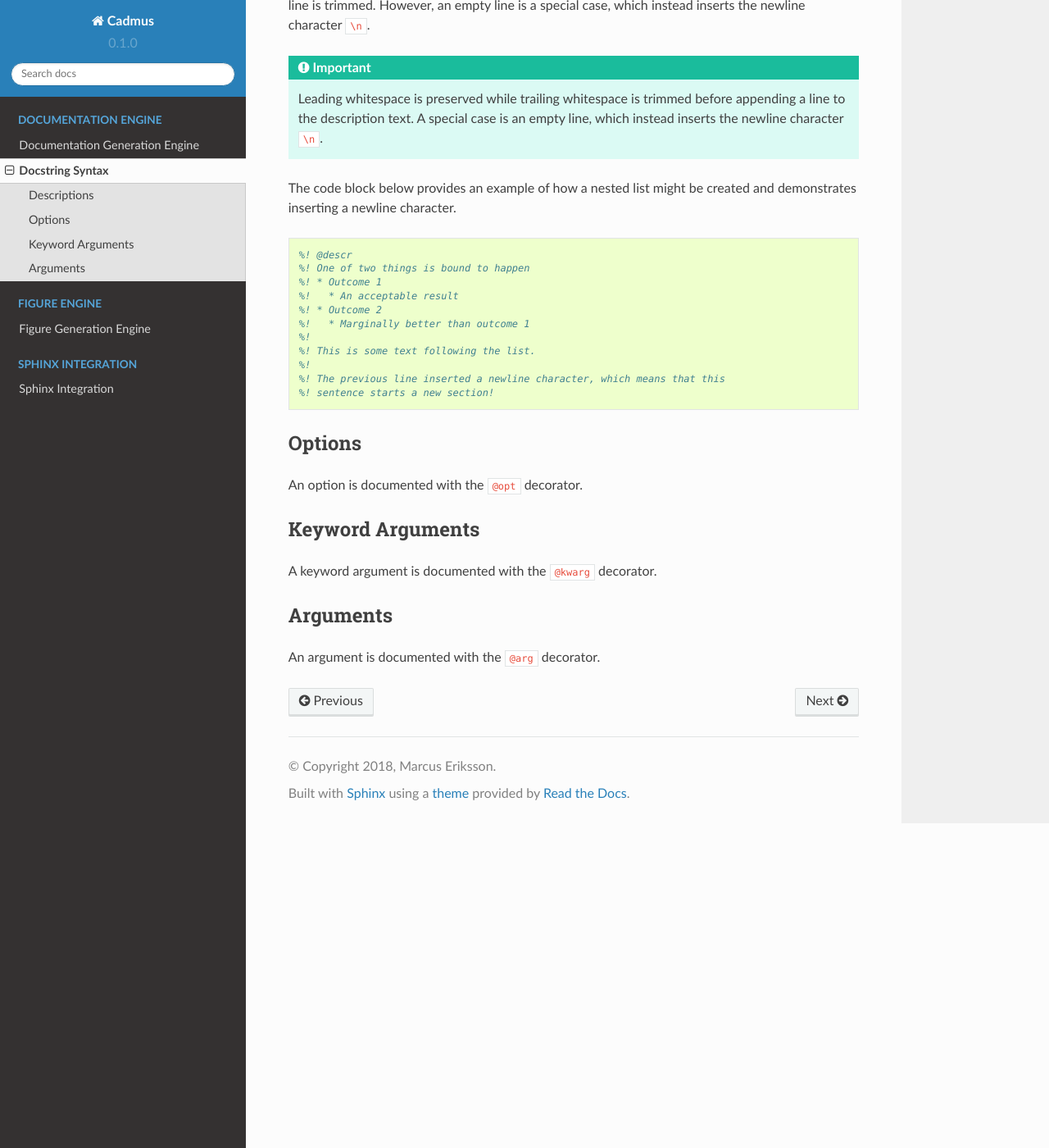
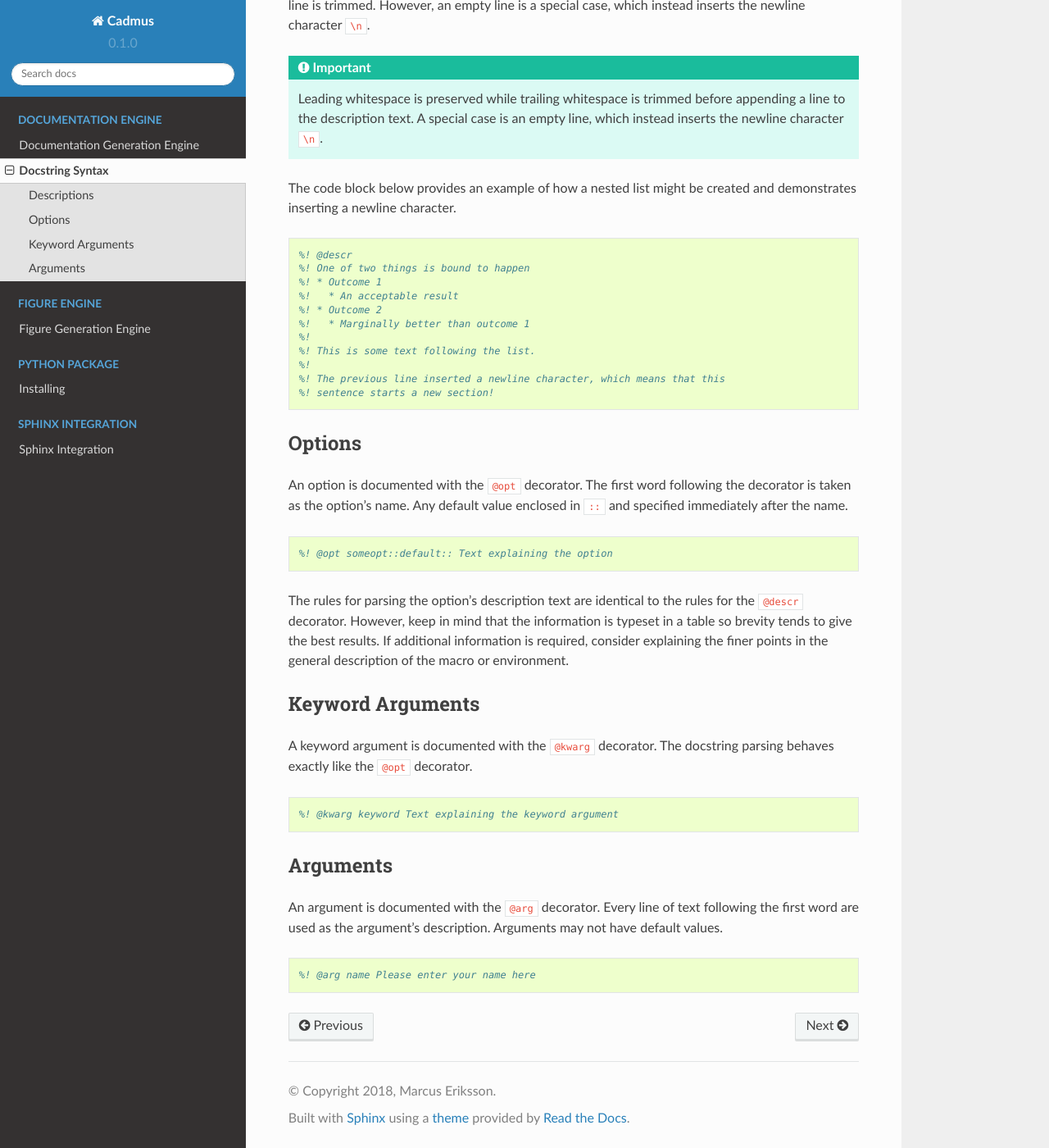
Before and after one commit to sthenic/cadmus, a Sphinx documentation site: the page built from doc/_source/docgen/docstring_syntax.rst, in a window 1280 px wide and 1400 px high, scrolled down 1062 px. Shown: the whole window at 82% size. Built offline with Sphinx 7.4.7 and the Read the Docs theme 2.0.0, drawn with Linux system fonts in a browser that asks for light colours; some of the changed text lies outside the part shown.

Commit message:
Redrafted docstring syntax documentation.
Starting draft of Python package installation and docgen.

```diff
--- a/doc/_source/docgen/docstring_syntax.rst
+++ b/doc/_source/docgen/docstring_syntax.rst
@@ -92,18 +92,41 @@ and demonstrates inserting a newline character.
 Options
 =======
 
-An option is documented with the ``@opt`` decorator.
+An option is documented with the ``@opt`` decorator. The first word following
+the decorator is taken as the option's name. Any default value enclosed in
+``::`` and specified immediately after the name.
+
+.. code-block:: LaTeX
+
+    %! @opt someopt::default:: Text explaining the option
+
+The rules for parsing the option's description text are identical to the rules
+for the |docstring_descr|_ decorator. However, keep in mind that the information
+is typeset in a table so brevity tends to give the best results. If additional
+information is required, consider explaining the finer points in the general
+description of the macro or environment.
 
 .. _docstring_kwarg:
 
 Keyword Arguments
 =================
 
-A keyword argument is documented with the ``@kwarg`` decorator.
+A keyword argument is documented with the ``@kwarg`` decorator. The docstring
+parsing behaves exactly like the |docstring_opt|_ decorator.
+
+.. code-block:: LaTeX
+
+    %! @kwarg keyword Text explaining the keyword argument
 
 .. _docstring_arg:
 
 Arguments
 =========
 
-An argument is documented with the ``@arg`` decorator.
+An argument is documented with the ``@arg`` decorator. Every line of text
+following the first word are used as the argument's description. Arguments may
+not have default values.
+
+.. code-block:: LaTeX
+
+    %! @arg name Please enter your name here
--- a/doc/_source/python/installing.rst
+++ b/doc/_source/python/installing.rst
@@ -0,0 +1,5 @@
+.. _python_installing:
+
+**********
+Installing
+**********
```
Also changed, not shown: doc/_source/docgen/documentation_generation_engine.rst (+17 -6 lines).
